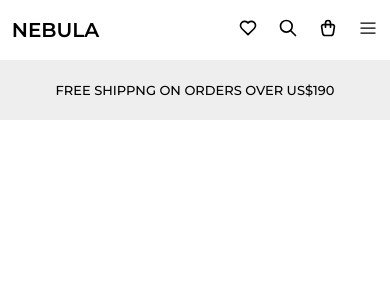
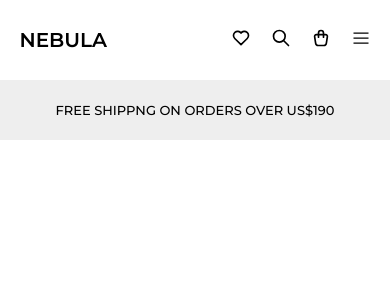
Before and after one commit to kittysans/-NEBULA-HomePage-Responsive, a React (Vite) app: page / in a window 390 px wide. Shown: the top 300 px of the page. Built offline with nearby package versions, Linux system fonts and the light colour scheme.

Commit message:
update nav for phone

```diff
--- a/src/components/Nav.css
+++ b/src/components/Nav.css
@@ -384,12 +384,11 @@
             display: flex;
             align-items: center;
             justify-content: space-between;
-            height: 60px;
-            padding-inline: 3%;
+            height: 80px;
+            padding-inline: 5%;
 
             .brand {
                 font-size: clamp(20px, 3.3vw, 30px);
-                /* font-size: 3.3vw; */
                 font-weight: 600;
                 text-transform: uppercase;
             }
@@ -398,7 +397,6 @@
             .menu-icon {
                 margin-left: 20px;
                 font-size: clamp(20px, 2.9vw, 30px);
-                /* font-size: 2.9vw; */
                 user-select: none;
                 cursor: pointer;
             }
```
